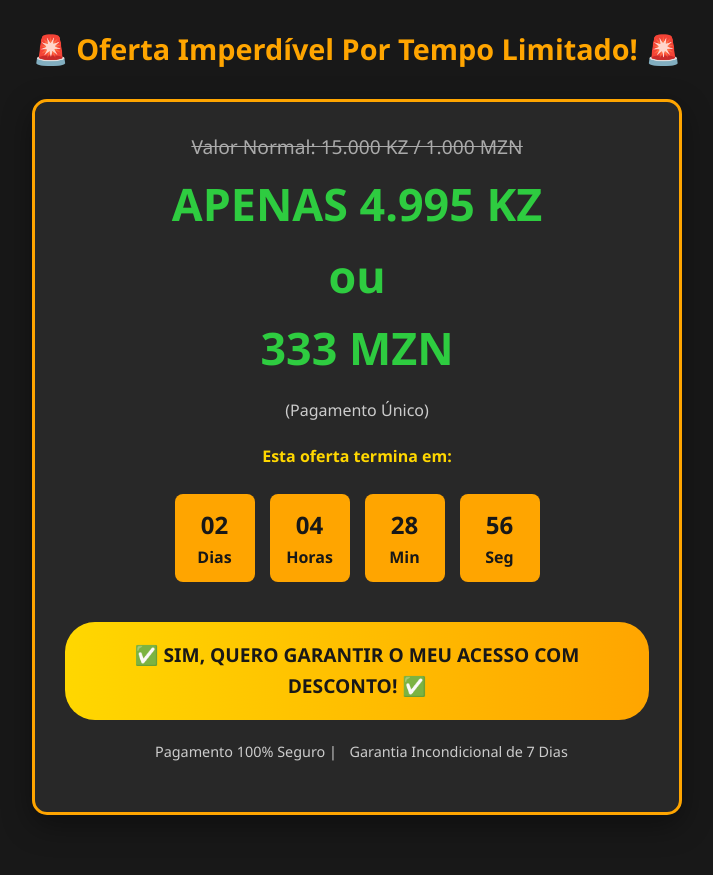
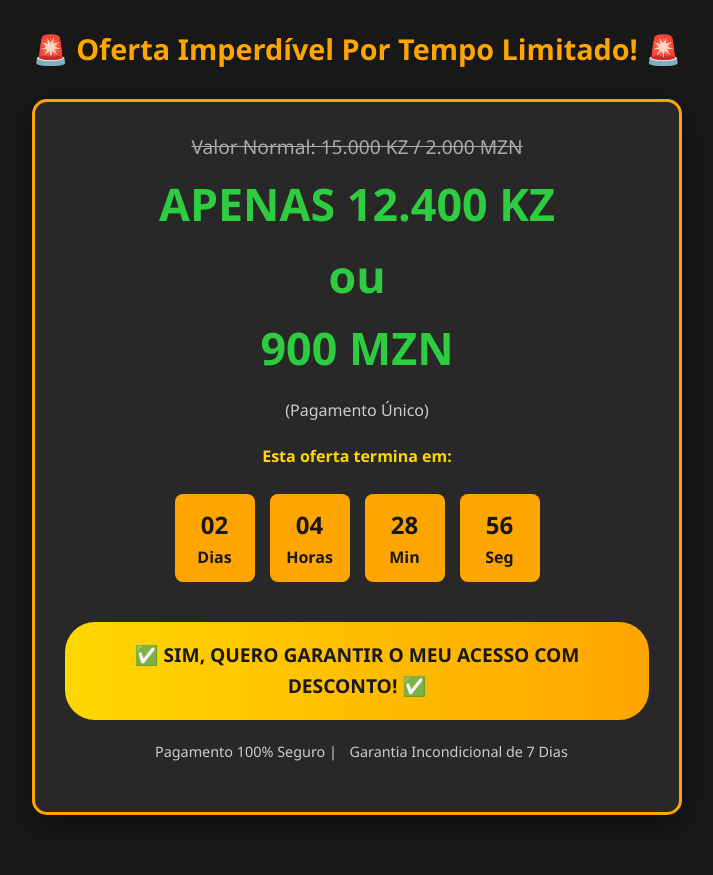
Before and after one commit to thebusness/thebusness, a plain HTML site: page index.html in a window 1280 px wide. Shown: the part 5020-5895 px from the top of the page, without its empty margins (283-996 px from the left). Drawn offline with Linux system fonts and the light colour scheme.

Commit message:
Update index.html

```diff
--- a/index.html
+++ b/index.html
@@ -668,8 +668,8 @@
         <div class="container">
             <h2>🚨 Oferta Imperdível Por Tempo Limitado! 🚨</h2>
             <div class="price-box">
-                <p class="price-original">Valor Normal: <span style="text-decoration: line-through;">15.000 KZ / 1.000 MZN</span></p>
-                <div class="price-promo">APENAS 4.995 KZ<br>ou<br>333 MZN</div>
+                <p class="price-original">Valor Normal: <span style="text-decoration: line-through;">15.000 KZ / 2.000 MZN</span></p>
+                <div class="price-promo">APENAS 12.400 KZ<br>ou<br>900 MZN</div>
                 <p class="currency-note">(Pagamento Único)</p>
 
                 <p style="color: #FFD700; font-weight: bold;">Esta oferta termina em:</p>
```
